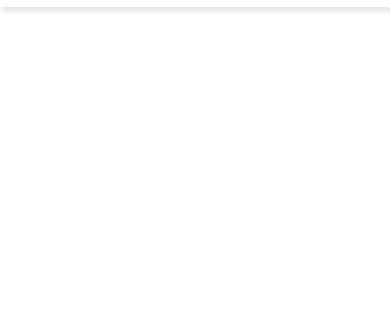
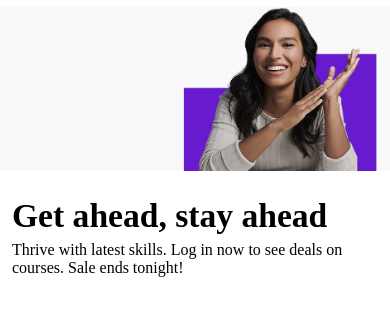
Before and after one commit to tokaehab/Udemy-HomePage-Clone, a plain HTML site: page index.html in a window 390 px wide. Shown: the part 65-380 px from the top of the page. Drawn offline with Linux system fonts and the light colour scheme.

Commit message:
create responsive main card

```diff
--- a/index.html
+++ b/index.html
@@ -59,5 +59,15 @@
         <i class="fa fa-shopping-cart"></i>
       </div>
     </nav>
+    <main>
+      <section class="main-card">
+        <div class="col title-card">
+          <h1>Get ahead, stay ahead</h1>
+          Thrive with latest skills. Log in now to see deals on courses. Sale
+          ends tonight!
+        </div>
+        <img class="col" src="img.jpg" />
+      </section>
+    </main>
   </body>
 </html>
--- a/style.css
+++ b/style.css
@@ -7,14 +7,13 @@ body {
 /* Navigation Bar Style */
 .nav-bar {
   width: 100%;
-  box-shadow: 2px 5px 5px rgba(129, 128, 128, 0.2);
+  background-color: white;
+  box-shadow: 8px 8px 8px rgba(129, 128, 128, 0.2);
   padding: 0 1rem;
   display: flex;
   height: 4.5rem;
   justify-content: space-between;
   align-items: center;
-  position: fixed;
-  top: 0;
 }
 
 .logo {
@@ -127,7 +126,42 @@ body {
   display: none;
 }
 
-@media screen and (max-width: 960px) {
+/* Main Card */
+
+.main-card {
+  z-index: 1;
+  width: 100%;
+  height: 45%;
+  display: flex;
+  background-color: #f7f8fa;
+  justify-content: space-around;
+}
+.col {
+  flex: 50%;
+  max-width: 50%;
+}
+.title-card {
+  flex: 45%;
+  max-width: 400px;
+  height: 50%;
+  background-color: white;
+  box-shadow: 2px 5px 5px rgba(129, 128, 128, 0.2);
+  padding: 24px 12px;
+  position: relative;
+  left: 48px;
+  top: 18px;
+}
+
+.title-card h1 {
+  font-size: 2.1rem;
+  margin: 0;
+  margin-bottom: 4px;
+  line-height: 1.25;
+}
+
+/* Media Query */
+
+@media screen and (max-width: 980px) {
   .teach-link {
     display: none;
   }
@@ -154,4 +188,16 @@ body {
   .mobile-icons {
     display: inline-flex;
   }
+  .main-card {
+    flex-direction: column-reverse;
+  }
+  .col {
+    flex: 100%;
+    max-width: 100%;
+  }
+  .title-card {
+    top: 0;
+    left: 0;
+    box-shadow: none;
+  }
 }
```
Also changed, not shown: img.jpg (added).
